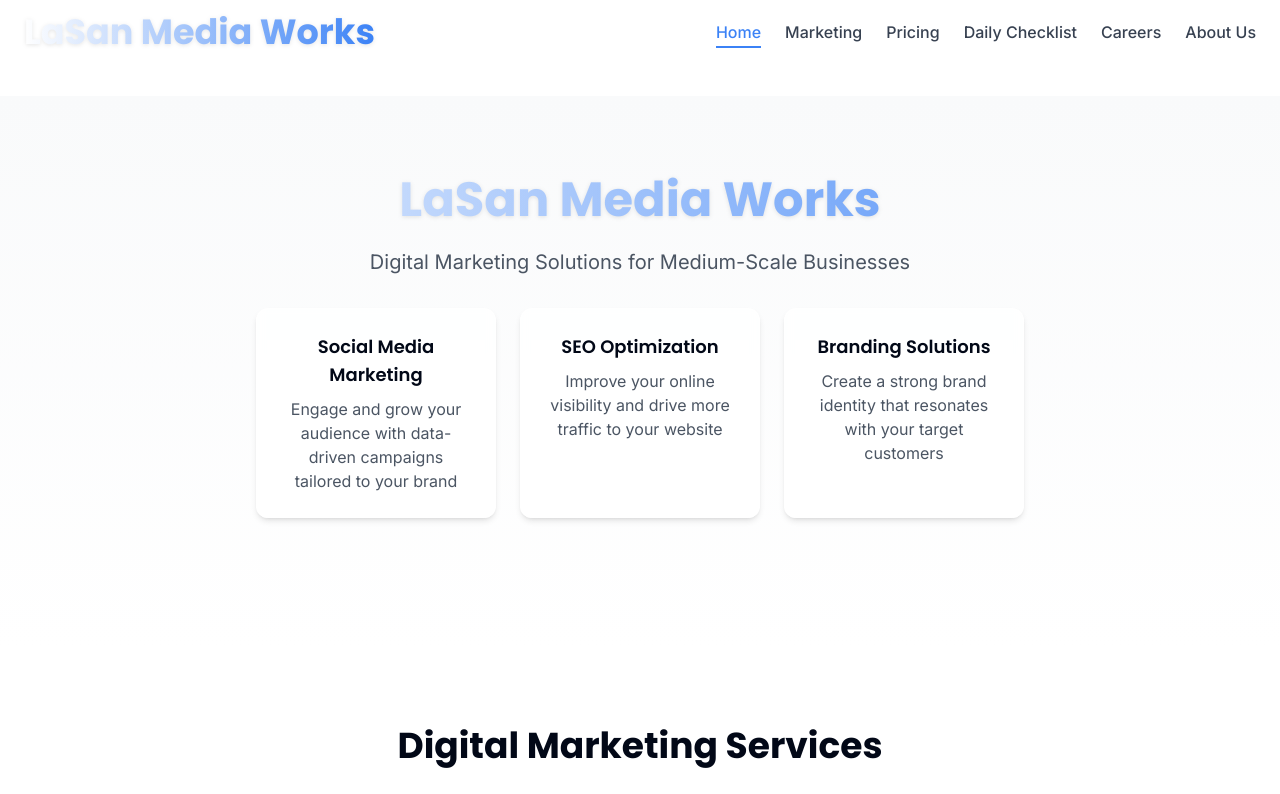
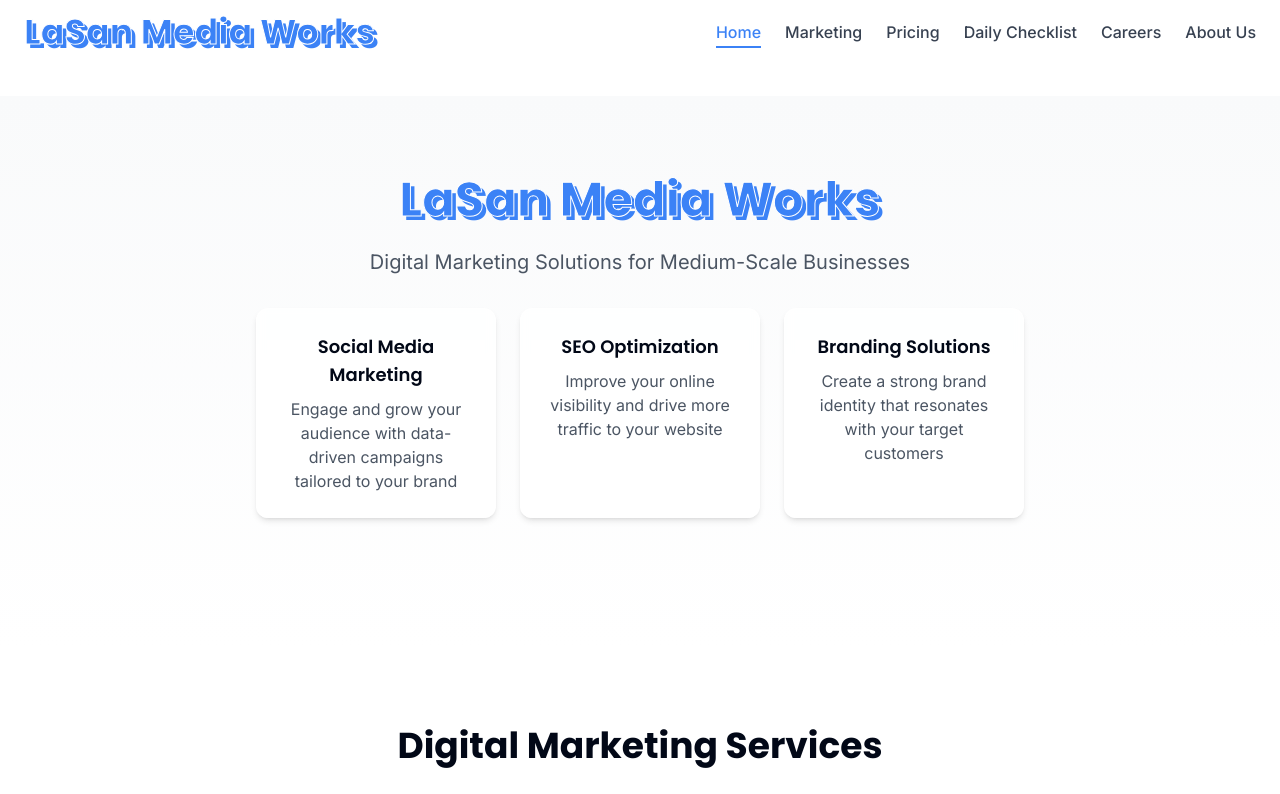
Before and after one commit to Bharathbhupathi2002/lasan-Media-Works, a React (Vite) app: page / in a window 1280 px wide. Shown: the top 794 px of the page. Built offline with nearby package versions, Linux system fonts and the light colour scheme.

Commit message:
Fill colors and add shadows
The prompt requested to fill colors and add shadows.

```diff
--- a/src/App.css
+++ b/src/App.css
@@ -19,29 +19,14 @@
 }
 
 .logo-gradient {
-  background: linear-gradient(135deg, #ffffff, #8b5cf6);
-  -webkit-background-clip: text;
-  background-clip: text;
-  color: transparent;
+  background: #3b82f6; /* Blue fill (Accent color 5) */
+  color: #3b82f6;
   display: inline-block;
-  -webkit-text-fill-color: transparent;
-  -webkit-box-decoration-break: clone;
   position: relative;
-}
-
-.logo-gradient::after {
-  content: attr(data-text);
-  position: absolute;
-  left: 0;
-  top: 0;
-  z-index: -1;
-  transform: translateY(10%);
-  opacity: 0.3;
-  background: linear-gradient(135deg, #ffffff, #8b5cf6);
-  -webkit-background-clip: text;
-  background-clip: text;
-  -webkit-text-fill-color: transparent;
-  filter: blur(4px);
+  text-shadow: 4px 4px 0 #3b82f6; /* Hard shadow in blue */
+  -webkit-text-stroke: 1px white; /* White outline */
+  font-weight: bold;
+  letter-spacing: 0.5px;
 }
 
 .glass-card {
--- a/src/index.css
+++ b/src/index.css
@@ -59,8 +59,9 @@
 
 @layer components {
   .logo-gradient {
-    @apply text-transparent bg-clip-text bg-gradient-to-r from-white to-lasan-blue;
-    filter: drop-shadow(0 1px 2px rgba(0, 0, 0, 0.1));
+    @apply text-lasan-blue font-bold;
+    -webkit-text-stroke: 1px white;
+    text-shadow: 4px 4px 0 #3b82f6;
   }
 
   .glass-card {
```
